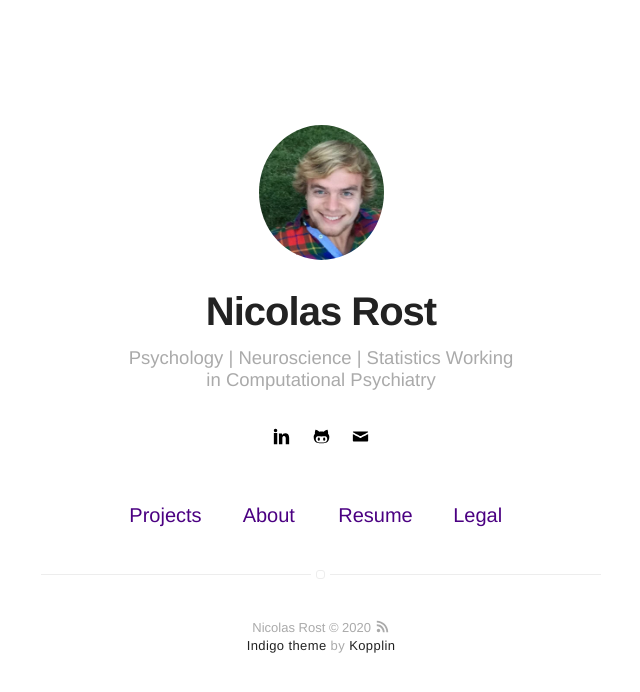
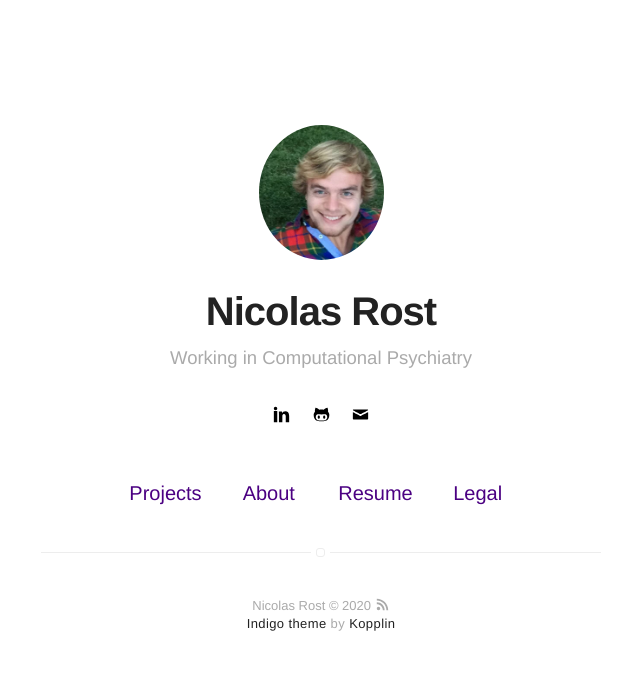
Before and after one commit to nicorost/nicorost.github.io, a Jekyll site: the page built from index.html, in a window 1280 px wide. Shown: the top 692 px of the page, without its empty margins (319-959 px from the left). Built offline with Jekyll 4.4.1, drawn with Linux system fonts in a browser that asks for light colours.

Commit message:
edited config file

```diff
--- a/_config.yml
+++ b/_config.yml
@@ -1,6 +1,7 @@
 # main text of home
 name: Nicolas Rost
-bio: Psychology | Neuroscience | Statistics      Working in Computational Psychiatry
+bio: Psychology | Neuroscience | Statistic
+bio: Working in Computational Psychiatry
 
 # SEO
 keywords: Psychology, Biological Psychology, Clinical Psychology, Mental Health, Psychiatry, Computational Psychiatry, Data Science, Munich, Statistics, Machine Learning, LMU, Data Scientist, Max Planck Institute of Psychiatry
```
